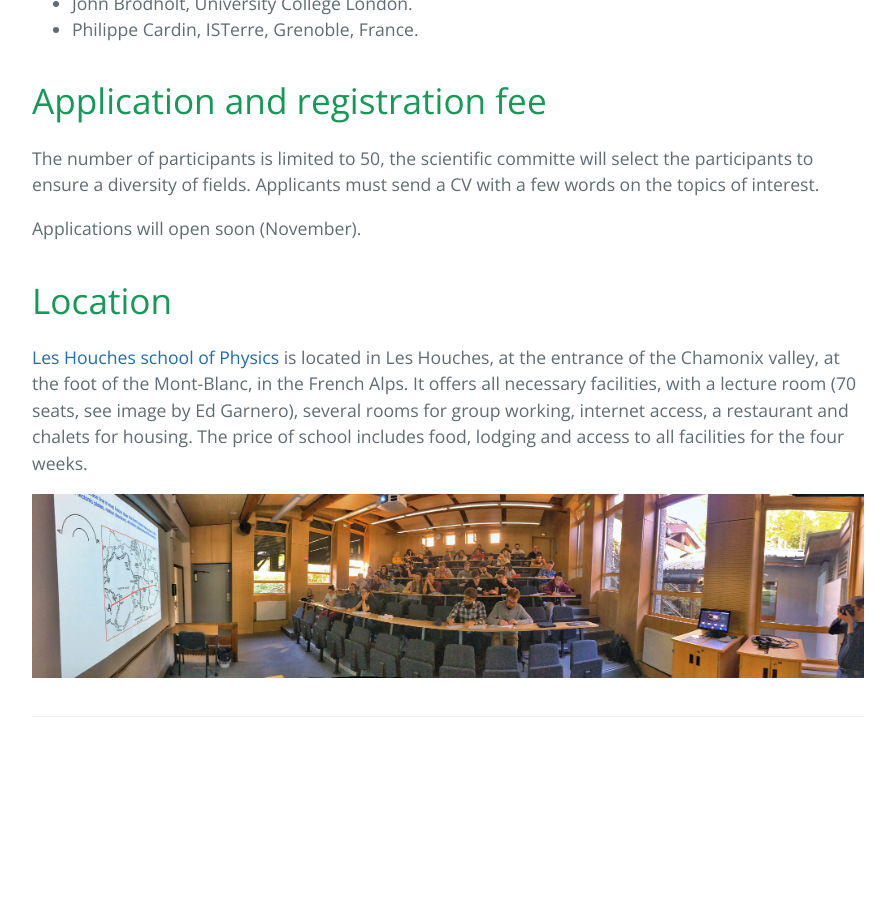
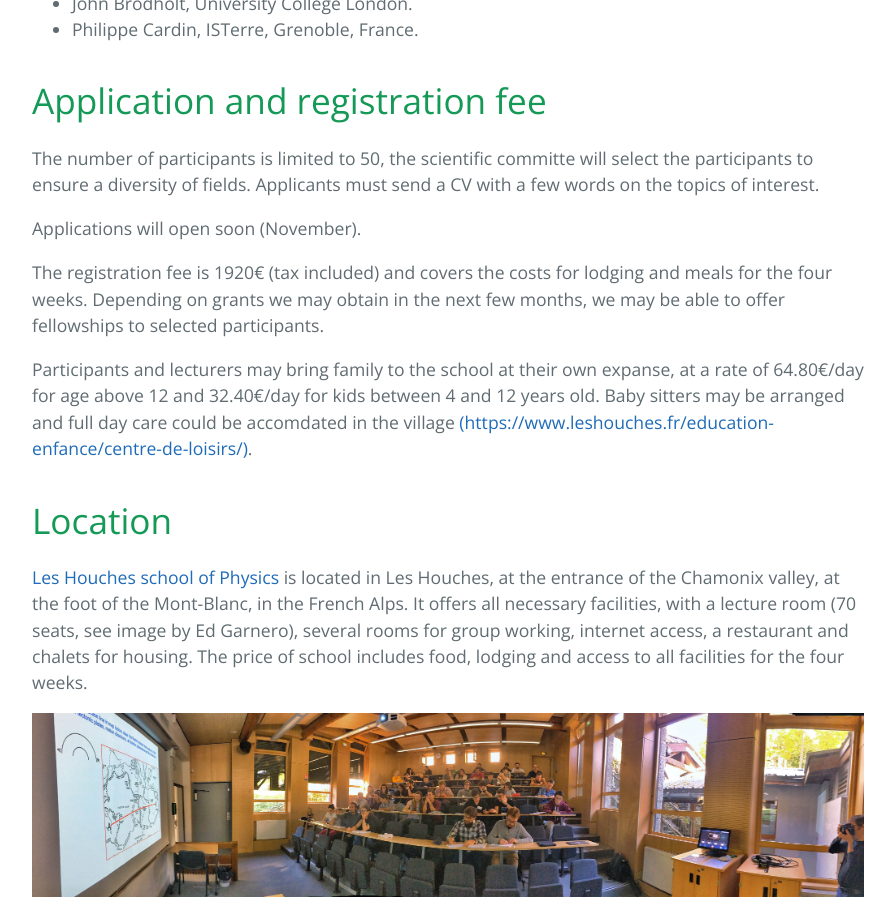
Before and after one commit to coremantlehouches/coremantlehouches.github.io, a Jekyll site: the page built from index.md, in a window 1280 px wide and 900 px high, scrolled down 958 px. Shown: the whole window, without its empty margins (192-1087 px from the left). Built offline with Jekyll 4.4.1, drawn with Linux system fonts in a browser that asks for light colours; before the commit the page ends 1739 px from its top, so only the background shows below that.

Commit message:
adds info on registration and accomodation

```diff
--- a/index.md
+++ b/index.md
@@ -40,6 +40,17 @@ a CV with a few words on the topics of interest.
 
 Applications will open soon (November).
 
+The registration fee is 1920€ (tax included) and covers the costs for
+lodging and meals for the four weeks. Depending on grants we may
+obtain in the next few months, we may be able to offer fellowships to
+selected participants.
+
+Participants and lecturers may bring family to the school at their own
+expanse, at a rate of 64.80€/day for age above 12 and 32.40€/day
+for kids between 4 and 12 years old. Baby sitters may be arranged and
+full day care could be accomdated in the village
+[(https://www.leshouches.fr/education-enfance/centre-de-loisirs/)](https://www.leshouches.fr/education-enfance/centre-de-loisirs/).
+
 # Location
 
 [Les Houches school of Physics](https://www.houches-school-physics.com/)
```
